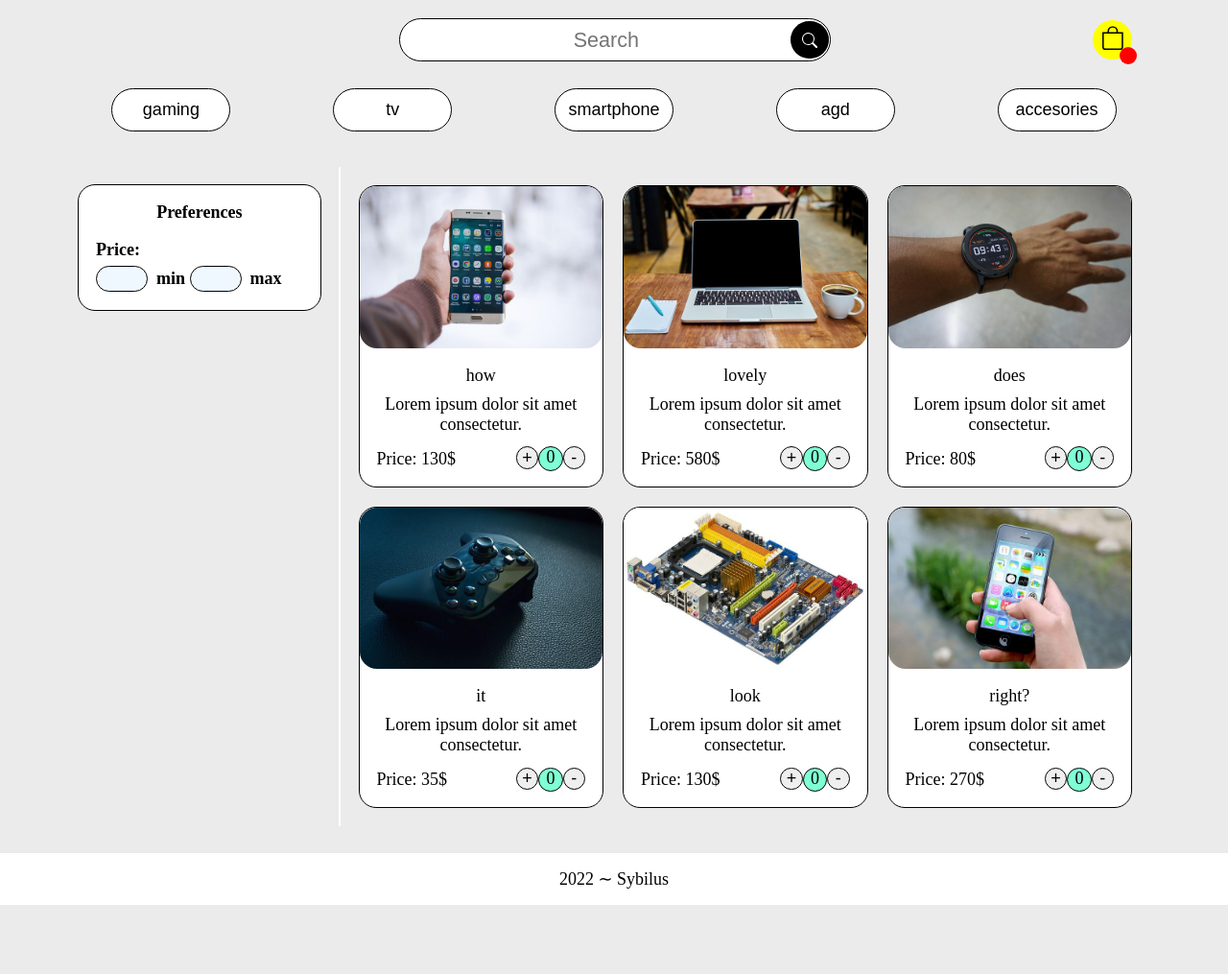
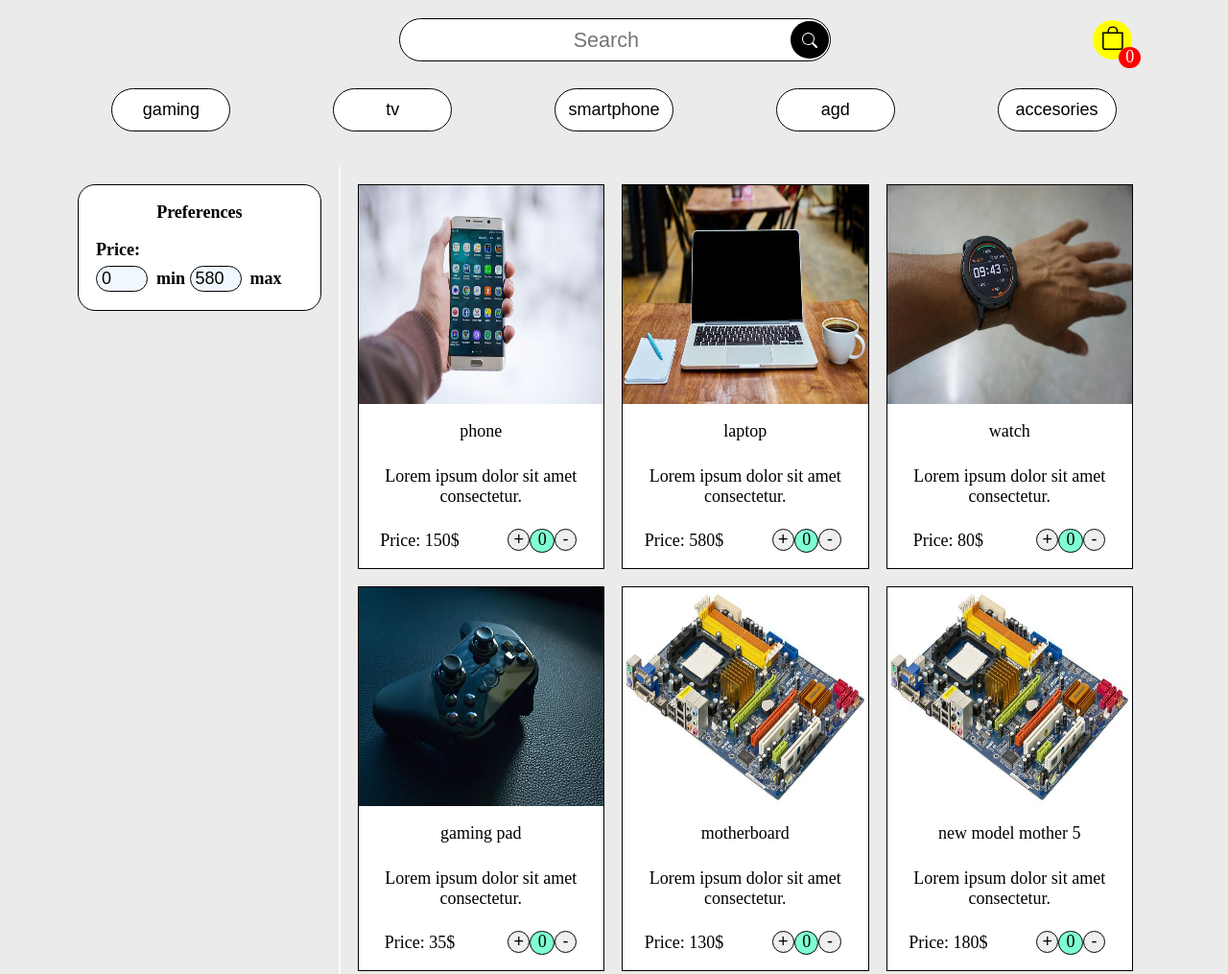
Before and after one commit to Sybilus/shop_learning, a plain HTML site: page index.html in a window 1280 px wide. Shown: the top 1015 px of the page at 96% size. Before the commit the page ends 943 px from the top, so only its background shows below. Drawn offline with Linux system fonts and the light colour scheme.

Commit message:
gotta fix those images

```diff
--- a/cart.js
+++ b/cart.js
@@ -3,11 +3,30 @@ let content = document.getElementById('content');
 
 let basket = JSON.parse(localStorage.getItem("data")) || [];
 
+let calculation = () => {
+    let cartIcon = document.getElementById("cart__num");
+    cartIcon.innerHTML = basket.map((x)=> x.item).reduce((x,y) => x + y, 0);
+};
+
+calculation();
+
 let generateContent = () => {
 
+    let maxval = document.getElementById('maksymalna').value;
+    let maxymal = Math.max.apply(Math, contentData.map(m => m.price)); // bajerancka mapa
+    if (maxval === '') //szuka wszystkich priców i zwraca największy jako maxymal
+    {                    // a tutaj jak nie ma wartości to ustawia największą tą maxymal
+        document.querySelector('input[name="maksymalna"]').value = maxymal;
+        document.querySelector('input[name="maksymalna"]').max = maxymal;
+    };
+
     return (content.innerHTML = contentData.map((x)=>{
+        let maxval = document.getElementById('maksymalna').value;
+        let minval = document.getElementById('minimalna').value;
         let {id, desc, name, price, img} = x;
         let search = basket.find((x) => x.id === id) || [];
+        if(x.price >= minval && x.price <= maxval)
+
         return `
         <div id:Item-${id} name="karta" class="content__card">
         <img src="${img}" class="cardPhoto" style="min-height:150px;"></img>
@@ -29,11 +48,7 @@ let generateContent = () => {
     }).join(""));
 };
 
-
 generateContent()
-
-
-
 
 let plus = (id) => {
     let selectedItem = id;
@@ -45,6 +60,7 @@ let plus = (id) => {
         });
     }
     else {search.item += 1;}
+
     update(selectedItem.id);
     localStorage.setItem("data", JSON.stringify(basket));
 };
@@ -55,12 +71,13 @@ let minus = (id) => {
     if (search.item === undefined) return;
     else if (search.item === 0) return;
         else { search.item -= 1;}
+
     update(selectedItem.id);
     localStorage.setItem("data", JSON.stringify(basket));
 };
+
 let update = (id) => {
-
     let search = basket.find((x)=> x.id === id);
-    console.log(search.item);
     document.getElementById(id).innerHTML = search.item;
+    calculation()
 };
--- a/data.js
+++ b/data.js
@@ -2,42 +2,49 @@ let contentData = [
     {
     id: "p_1",
     img: "./images/phone-1.jpg" ,
-    name: "how",
+    name: "phone",
     desc:"Lorem ipsum dolor sit amet consectetur.",
-    price: 130,
+    price: 150,
 },
     {
     id: "l_1",
     img: "./images/laptop-2.jpg",
-    name: "lovely",
+    name: "laptop",
     desc: "Lorem ipsum dolor sit amet consectetur.",
     price: 580,
 },
     {
     id: "a_1",
     img: "./images/watch-3.jpg",
-    name: "does",
+    name: "watch",
     desc: "Lorem ipsum dolor sit amet consectetur.",
     price: 80,
 },
     {
     id: "a_2",
     img: "./images/pad-4.jpg",
-    name: "it",
+    name: "gaming pad",
     desc: "Lorem ipsum dolor sit amet consectetur.",
     price: 35,
 },
     {
     id: "g_1",
     img: "./images/board-5.jpg",
-    name: "look",
+    name: "motherboard",
     desc: "Lorem ipsum dolor sit amet consectetur.",
     price: 130,
 },
     {
+    id: "g_2",
+    img: "./images/board-5.jpg",
+    name: "new model mother 5",
+    desc: "Lorem ipsum dolor sit amet consectetur.",
+    price: 180,
+},
+    {
     id: "p_2",
     img: "./images/phone-6.jpg",
-    name: "right?",
+    name: "another phone",
     desc: "Lorem ipsum dolor sit amet consectetur.",
     price: 270,
 }];
--- a/index.css
+++ b/index.css
@@ -77,10 +77,11 @@ header{
 }
 .cart__num{
     position: absolute;
-    bottom: -5px;
-    right: -5px;
-    width: 1rem;
-    height: 1rem;
+    bottom: -0.5rem;
+    right: -0.5rem;
+    width: 1.25rem;
+    height: 1.25rem;
+    text-align: center;
     border-radius: 1rem;
     background-color: red;
     color:white;
@@ -178,48 +179,54 @@ input[type=number] {
     background-color: white;
     position: relative;
     text-align: center;
-    border-radius: 1rem;
-    margin: 1px;
-    display: flex;
-    flex-direction:column;
-    padding-bottom: 3rem;
+    display: grid;
+    grid-template-rows: 4fr 1fr 1fr 1fr;
+    grid-template-columns: 1fr 1fr;
 }
-.visibl{
-    visibility: hidden;
-}
+
 .content__card:hover{
     background-color: aliceblue;
     transform: scale(1.01);
     z-index: 1000;
 }
 .cardbtn{
-    position: absolute;
-    bottom: 0;
-    right: 0;
-    display:flex;
-    flex-direction: row;
+    position: relative;
+    grid-row-start: 4;
+    display: grid;
+    justify-content: center;
+    align-content: center;
+    grid-auto-flow: column;
 }
 .cardPhoto{
-    align-self: center;
     height: 100%;
-    width:100%;
-    min-width: 150px;
-    border-radius: 1rem;
+    width: 100%;
+    grid-column-start: 1;
+    grid-column-end: 3;
 }
 .cardName{
     position:relative;
-    padding:0.5rem;
-    margin-top: 0.5rem;
+    grid-column-start: 1;
+    grid-column-end: 3;
+    display: grid;
+    justify-content: center;
+    align-content: center;
 }
 .cardDesc{
     position:relative;
-
+    grid-column-start: 1;
+    grid-column-end: 3;
+    display: grid;
+    justify-content: center;
+    align-content: center;
 }
 .cardPrice{
-    position:absolute;
-    bottom:0;
-    left:0;
+    position:relative;
     margin: 1rem;
+    grid-row-start: 4;
+    display: grid;
+    justify-content: center;
+    align-content: center;
+    font-size: 1rem;
 }
 .content__card__cart{
     position:relative;
@@ -232,12 +239,8 @@ border: solid 1px black;
     border-radius: 100%;
     cursor: pointer;
 }
-.content__card__cart:last-child{
-    margin-bottom:1rem;
-    margin-right: 1rem;
-}
+
 .quant {
-
     cursor: auto;
     background-color:aquamarine;
 }
@@ -257,5 +260,5 @@ footer {
     margin: auto;
     padding: 0.25rem;
     text-align: center;
-    border-radius: 100px;
+    font-size: x-small;
 }
--- a/index.html
+++ b/index.html
@@ -18,7 +18,7 @@
             </button>
         </form>
 
-            <div id="cart" class="cart"><div class="cart__num"></div>
+            <div id="cart" class="cart"><div id="cart__num" class="cart__num"></div>
             <svg xmlns="http://www.w3.org/2000/svg" width="25" height="25" fill="currentColor" class="bi bi-bag" viewBox="0 0 16 16">
                 <path d="M8 1a2.5 2.5 0 0 1 2.5 2.5V4h-5v-.5A2.5 2.5 0 0 1 8 1zm3.5 3v-.5a3.5 3.5 0 1 0-7 0V4H1v10a2 2 0 0 0 2 2h10a2 2 0 0 0 2-2V4h-3.5zM2 5h12v9a1 1 0 0 1-1 1H3a1 1 0 0 1-1-1V5z"/>
             </svg>
@@ -37,8 +37,8 @@
                 <div class="menu-title"><b><h1>Preferences</h1></b></div>
                 <div class="pricing">
                     <h1>Price:</h1>
-                <input type="number" name="minimalna" id="minimalna" onchange="prefered()" ><b>min</b></input>
-                <input type="number" name="maksymalna" id="maksymalna" onchange="prefered()"><b>max</b></input>
+                <input type="number" name="minimalna" id="minimalna" onchange="generateContent()" value="0" min="0"><b>min</b></input>
+                <input type="number" name="maksymalna" id="maksymalna" onchange="generateContent()" value='' max=''><b>max</b></input>
                 </div>
             </div>
             <div id="content" class="content">
@@ -46,7 +46,7 @@
             </div>
         </div>
     <footer>
-        <div class="footer">2022 &Tilde; Sybilus</div>
+        <div class="footer">2022 &Tilde; Sybilus &Tilde; &copy; </div>
     </footer>
 
 
@@ -54,5 +54,4 @@
 </body>
 <script src="./data.js"></script>
 <script src="./cart.js"></script>
-<script src="./price.js"></script>
 </html>
--- a/price.js
+++ /dev/null
@@ -1,45 +0,0 @@
-
-    // let towar = document.getElementsByName("karta");
-    // towar.classList.toggle("visibl");
-
-
-// let getMax = () =>{
-
-//     let maxval = document.getElementById('maksymalna').value;
-
-//     let masort = (contentData.map((x)=>{
-
-//         if (x.price < maxval)
-//         return x;
-
-//     }));
-//    console.log(masort)
-// };
-
-// let getMin = () =>{
-
-//     let minval = document.getElementById('minimalna').value;
-
-//     let misort = (contentData.map((x)=>{
-
-//         if(x.price > val)
-//         return x;
-
-//     }))
-
-//     console.log(misort)
-
-
-// };
-let prefered = () => {
-    let maxval = document.getElementById('maksymalna').value;
-    let minval = document.getElementById('minimalna').value;
-    let misort = (contentData.map((x)=>{
-
-    if(x.price >= minval && x.price <= maxval)
-    return x;
-
-   }))
-    console.log(misort)
-
-};
```
Also changed, not shown: setval.js (added). Lines whose indentation alone changed are shown as unchanged.
